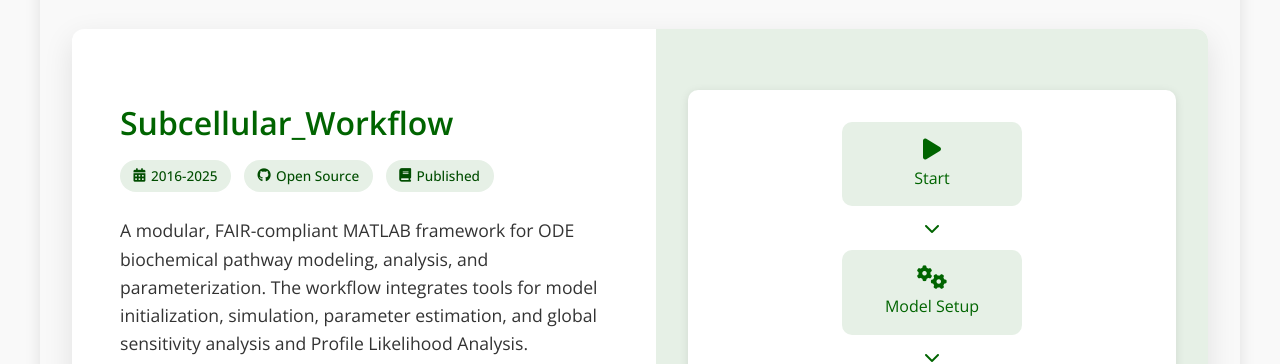
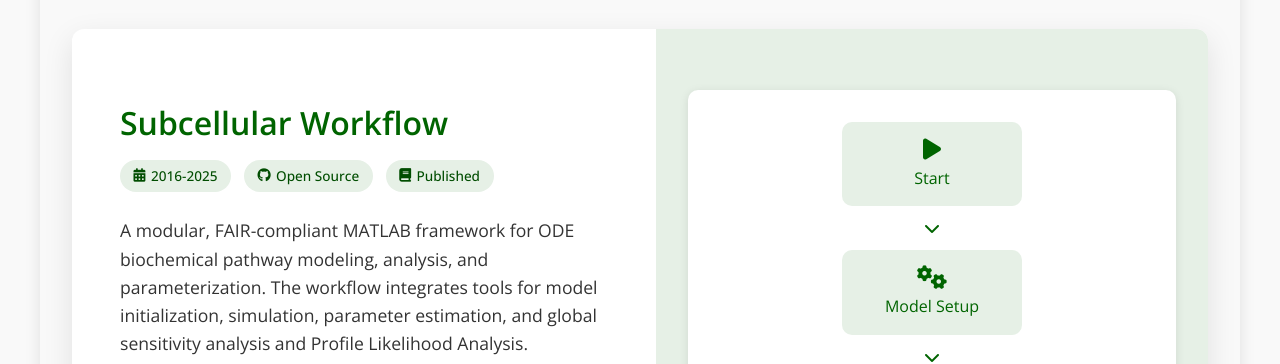
Before and after one commit to jpgsantos/jpgsantos.github.io, a Jekyll site: the page built from index.md, in a window 1280 px wide and 900 px high, scrolled down 1208 px. Shown: the part 159-523 px from the top of the window. Built offline with Jekyll 4.4.1, drawn with Linux system fonts in a browser that asks for light colours.

```diff
--- a/_data/featured-project.yml
+++ b/_data/featured-project.yml
@@ -1,4 +1,4 @@
-title: "Subcellular_Workflow"
+title: "Subcellular Workflow"
 timeframe: "2016-2025"
 badges:
   - icon: "fas fa-calendar-alt"
```
